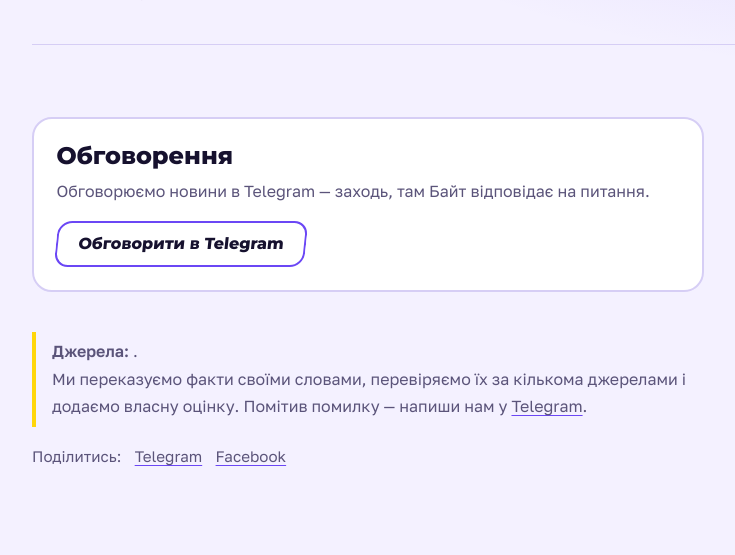
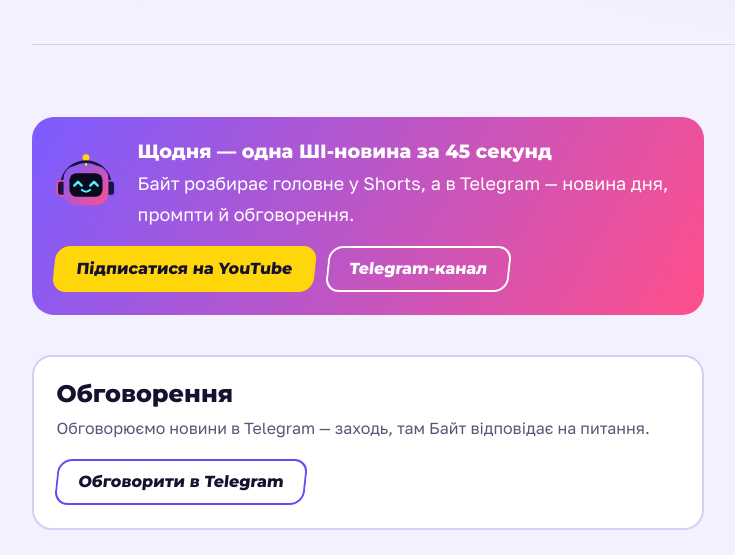
Before and after one commit to manageitblog-pixel/shikarno-site, a Python web app: template templates/post.html in a window 1280 px wide. Shown: the part 176-731 px from the top of the page, without its empty margins (68-803 px from the left). Run offline with Jinja, Linux system fonts and the light colour scheme; the template is opened without the code that fills it, so the values that code supplies are empty.

Commit message:
CTA під кожною статтею: підписка на YouTube (sub_confirmation) і Telegram

```diff
--- a/static/style.css
+++ b/static/style.css
@@ -135,6 +135,11 @@ main{max-width:1120px;margin:0 auto;padding:0 1.25rem 4rem}
 .chapters span{flex:1}
 .ch-more{font-size:.9rem;color:var(--muted)}
 
+.follow{display:grid;grid-template-columns:auto 1fr;gap:1rem 1.2rem;align-items:center;margin:2.5rem 0 1.5rem;padding:1.4rem;border-radius:22px;background:linear-gradient(120deg,#7C5CFF,#FF4F8B);color:#fff}
+.follow-h{font:800 1.2rem/1.25 var(--f-head);margin:0 0 .3rem!important}
+.follow-text p{margin:0}
+.follow-btns{grid-column:1/-1;display:flex;gap:.75rem;flex-wrap:wrap}
+.follow .btn-alt{color:#fff;box-shadow:inset 0 0 0 2px #fff}
 .comments{margin:2.5rem 0;padding:1.4rem;border-radius:20px;background:var(--card);border:2px solid var(--line)}
 .comments h2{margin:0 0 .4rem!important}
 .cm-note{color:var(--muted);font-size:1rem;margin:0 0 1rem!important}
--- a/templates/post.html
+++ b/templates/post.html
@@ -46,6 +46,14 @@
         {% for f in p.faq %}<details><summary>{{ f.q }}</summary><p>{{ f.a }}</p></details>{% endfor %}
       </section>
       {% endif %}
+      <section class="follow" aria-label="Підписатися на ШІкарно">
+        {{ bait("happy", 64) }}
+        <div class="follow-text"><p class="follow-h">Щодня — одна ШІ-новина за 45 секунд</p><p>Байт розбирає головне у Shorts, а в Telegram — новина дня, промпти й обговорення.</p></div>
+        <div class="follow-btns">
+          <a class="btn" href="https://www.youtube.com/@shikarno_ua?sub_confirmation=1" rel="noopener">Підписатися на YouTube</a>
+          <a class="btn btn-alt" href="{{ site.telegram }}" rel="noopener">Telegram-канал</a>
+        </div>
+      </section>
       <section class="comments" aria-labelledby="cm-h">
         <h2 id="cm-h">Обговорення</h2>
         {% if p.telegram_post %}
```
